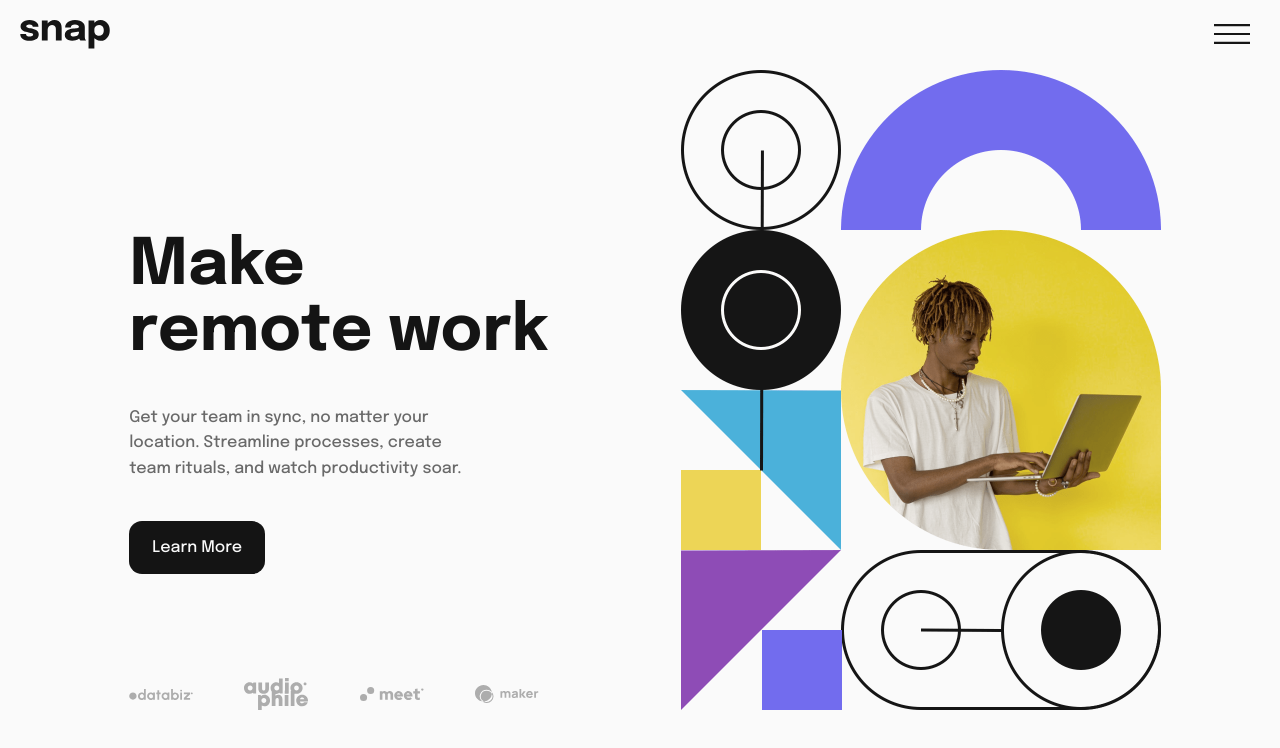
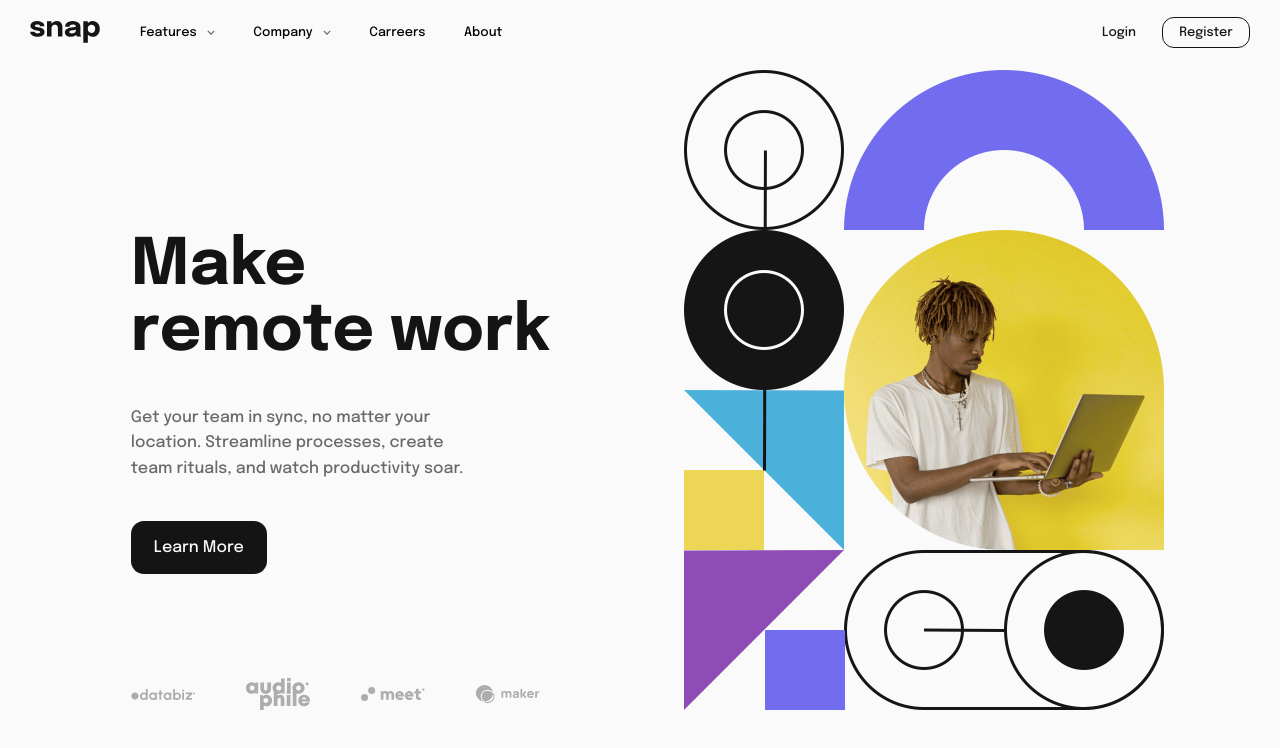
Before and after one commit to marcodanielj/landingPageProject, an Angular app: page / in a window 1280 px wide. Shown: the top 748 px of the page. Built offline with nearby package versions, Linux system fonts and the light colour scheme.

Commit message:
UX/UI improvements

```diff
--- a/src/app/home/home.component.scss
+++ b/src/app/home/home.component.scss
@@ -29,7 +29,7 @@
         flex-wrap: wrap;
         flex-direction: column;
         align-items: center;
-        padding: 0px 10px 0px 10px;
+        padding: 0px 40px 0px 40px;
         gap: 25px;
 
         .title {
@@ -136,6 +136,7 @@
 
         .info {
             align-items: unset;
+            padding: 0px 15px 0px 15px;
         }
 
     }
--- a/src/app/nav-bar/nav-bar.component.html
+++ b/src/app/nav-bar/nav-bar.component.html
@@ -1,7 +1,28 @@
-<div class="mobileNav"
+<div class="nav"
 [class.dim]="menuOpened"
 >
     <img class="homeIcon" src="assets/images/logo.svg" alt="">
+
+    <div class="menu">
+
+        <div class="menuItems">
+            <div class="menuItem">
+                <p>Features</p>
+                <img src="assets/images/icon-arrow-down.svg" alt="" class="chevronDown">
+            </div>
+            <div class="menuItem">
+                <p>Company</p>
+                <img src="assets/images/icon-arrow-down.svg" alt="" class="chevronDown">
+            </div>
+            <div class="menuItem">Carreers</div>
+            <div class="menuItem">About</div>
+        </div>
+
+    </div>
+
+    <div class="button login">Login</div>
+    <div class="button register">Register</div>
+
     <img class="menuIcon" src="assets/images/icon-menu.svg" alt=""
     (click)="openMenu()"
     >
@@ -17,8 +38,14 @@
         >
 
         <div class="menuItems">
-            <div class="menuItem">Features</div>
-            <div class="menuItem">Company</div>
+            <div class="menuItem">
+                <p>Features</p>
+                <img src="assets/images/icon-arrow-down.svg" alt="" class="chevronDown">
+            </div>
+            <div class="menuItem">
+                <p>Company</p>
+                <img src="assets/images/icon-arrow-down.svg" alt="" class="chevronDown">
+            </div>
             <div class="menuItem">Carreers</div>
             <div class="menuItem">About</div>
         </div>
--- a/src/app/nav-bar/nav-bar.component.scss
+++ b/src/app/nav-bar/nav-bar.component.scss
@@ -2,9 +2,11 @@
 
 :host {
 
-    .mobileNav {
 
-        padding: 20px;
+
+    .nav {
+
+        padding: 20px 0px 20px 0px;
 
         position: absolute;
         display: flex;
@@ -13,22 +15,114 @@
         align-items:center;
 
         width: 100vw;
+        height: 3vh;
+
 
         background-color: $almostWhite;
 
 
         .homeIcon {
-            width: 90px;
+            width: 70px;
+            padding-left: 30px;
+            padding-right: 40px;
+
         }
 
+
         .menuIcon {
-            height: 20px;
-            margin-right: 50px;
 
+            height: 15px;
+            margin-right: 30px;
 
             &:hover {
                 cursor: pointer;
             }
+        }
+
+    }
+
+    .menu {
+
+        flex-grow: 1;
+        display: none;
+
+
+        .menuItems {
+
+            display: flex;
+            flex-direction: row;
+            align-items: center;
+            justify-content: flex-start;
+
+
+            .menuItem {
+
+
+                display: flex;
+                flex-direction: row;
+                align-items: center;
+
+                padding: 0px 3vw 0px 0px;
+
+                font-size: .8em;
+
+                .chevronDown {
+                    color: $mediumGray;
+                    padding-left: 10px;
+                    height: 5px;
+                }
+            }
+        }
+    }
+
+    .button {
+
+
+        width: 70px;
+        padding: 8px;
+        text-align: center;
+        font-size: .8em;
+        color: $almostBlack;
+        background-color: transparent;
+        border-radius: 12px;
+        display: none;
+
+
+        &.login {
+
+
+            border: none;
+
+            &:hover {
+                cursor: pointer;
+                color: black;
+            }
+        }
+
+        &.register {
+            border: 1px solid $almostBlack;
+            margin-right: 30px;
+
+            &:hover {
+                cursor: pointer;
+                border: 1px solid black;
+                color: black;
+            }
+
+        }
+    }
+
+    @media (min-width: 770px) {
+        .menuIcon {
+            display: none;
+        }
+
+        .menu {
+            display: block;
+        }
+
+        .button {
+            display: block;
         }
     }
 
@@ -48,20 +142,54 @@
             right: 0;
             height: 100vh;
             width: 70vw;
+            display: flex;
+            flex-direction: column;
+            flex-wrap: wrap;
+            padding: 20px;
 
-        .closeIcon {
+            align-items: flex-end;
 
-            &:hover {
-                cursor: pointer;
+            .menuItems {
+
+                width: 100%;
+                font-size: 1.2em;
+                color: $mediumGray;
+
+                .menuItem {
+                    padding: 15px;
+                    display: flex;
+                    flex-direction: row;
+                    align-items: center;
+
+                    &:hover {
+                        cursor: pointer;
+                    }
+
+                    .chevronDown {
+                        color: $mediumGray;
+                        padding: 20px;
+                        height: 10px;
+                    }
+                }
             }
 
+            .closeIcon {
+
+                width: 30px;
+                &:hover {
+                    cursor: pointer;
+                }
+            }
         }
 
-        }
     }
+
+    // complexity for bigger screens
+
 
     .menuOpened {
         visibility: visible;
     }
 
+
 }
```
Also changed, not shown: 23 other files (tests, documents, lock files or other folders).
